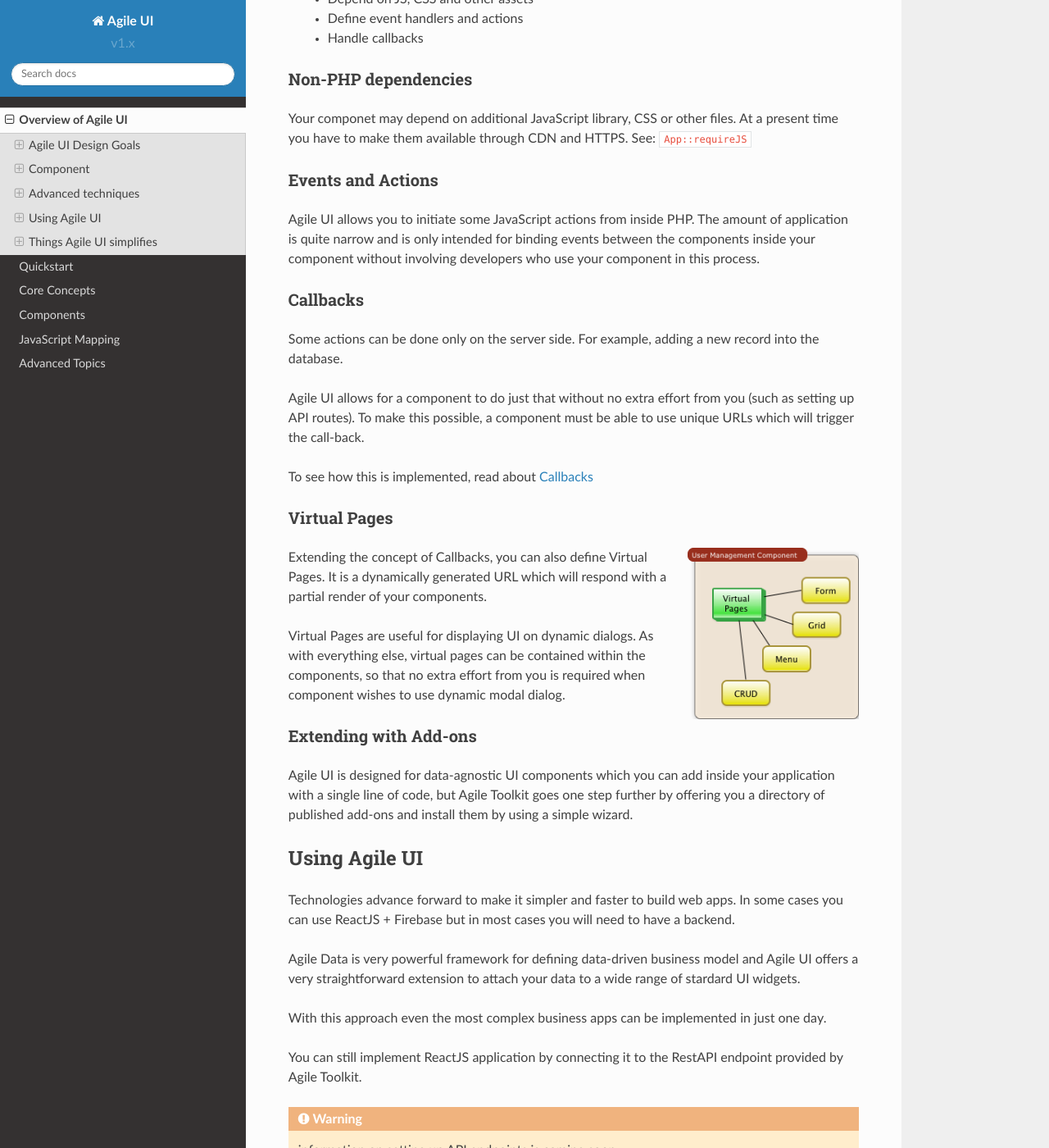
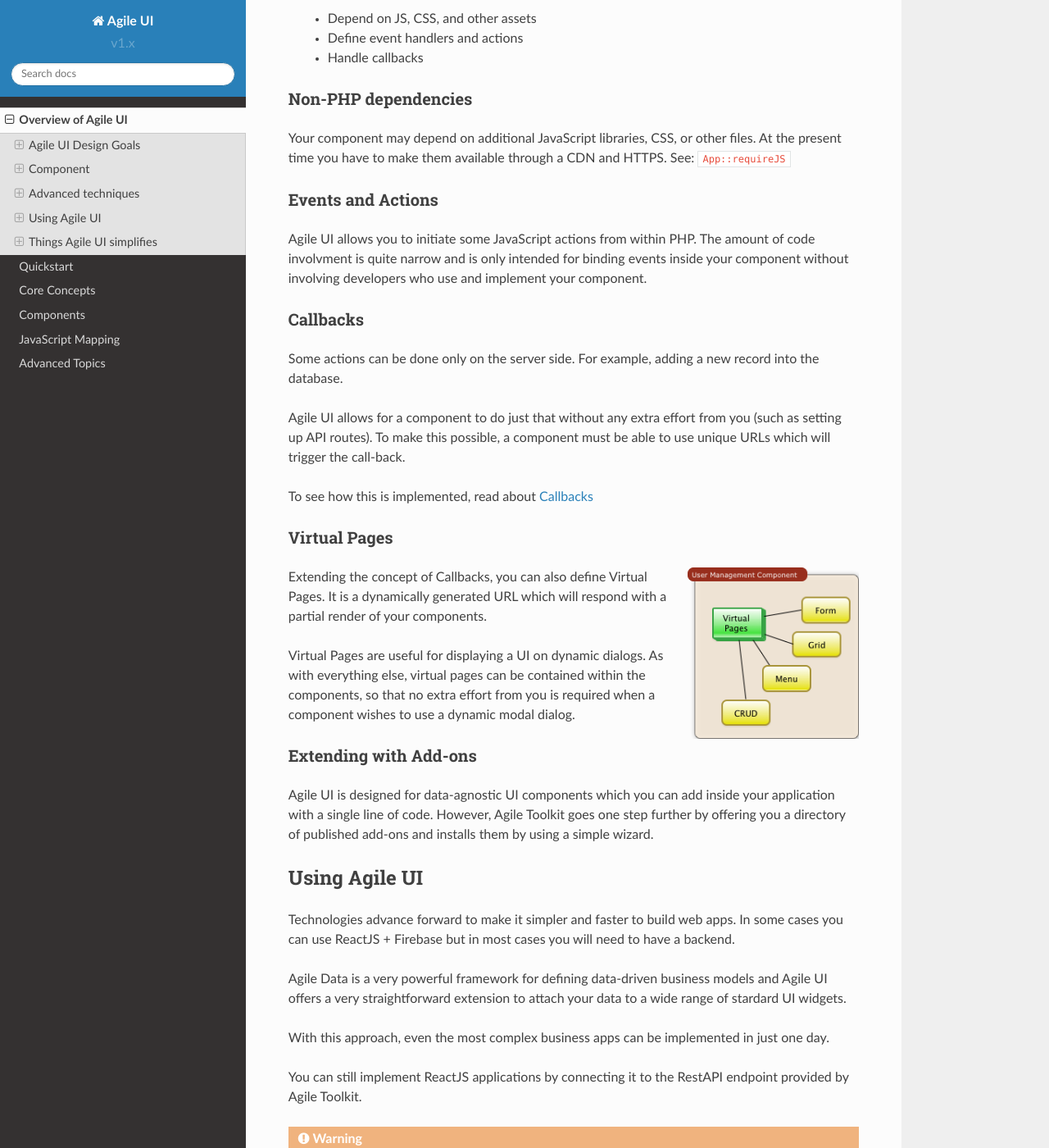
Before and after one commit to atk4/ui, a Sphinx documentation site: the page built from docs/overview.rst, in a window 1280 px wide and 1400 px high, scrolled down 6878 px. Shown: the whole window at 82% size. Built offline with Sphinx 7.4.7 and the Read the Docs theme 2.0.0, drawn with Linux system fonts in a browser that asks for light colours; pages that are not in the unit, such as notebooks, are missing from menus; cross-references to code outside the pages are shown as plain code; some of the changed text lies outside the part shown.

Commit message:
Grammar, syntax, copyright name, spell check  (#689)
* Grammar, spell check, tenses, and syntax

Using Oxford comma, correction to copyright name/syntax WordPress (capital P), etc. Minor changes for clarity.

*  Clarify

```diff
--- a/docs/overview.rst
+++ b/docs/overview.rst
@@ -6,39 +6,39 @@
 ====================
 
 Agile UI is a PHP component framework for building User Interfaces entirely in PHP.
-Although the components and Agile UI will typically use HTML, JavaScript, jQuery and
-CSS.The goal of Agile UI is to abstract them away behind easy-to-use component object.
+Although the components of Agile UI will typically use HTML, JavaScript, jQuery and
+CSS; the goal of Agile UI is to abstract them away behind easy-to-use component objects.
 
-As a framework it's closely coupled with Agile Data (http://agile-data.readthedocs.io),
-which abstricts away database interaction operations. The default UI template set
+As a framework it's closely coupled with Agile Data (http://agile-data.readthedocs.io)
+which abstracts away database interaction operations. The default UI template set
 uses Semantic UI (https://semantic-ui.com) for presentation.
 
 At a glance, Agile UI consists of the following:
 
 .. figure:: images/all-atk-classes.png
 
-Agile UI is designed and built for Agile Toolkit (http://agiletoolkit.org/) platform,
-with the goal to provide a user-friendly experience in creating data-heavy API / UI
-backend.
+Agile UI is designed and built for the Agile Toolkit (http://agiletoolkit.org/) platform,
+with the goal of providing a user-friendly experience when creating data-heavy API / UI
+backends.
 
 Agile UI Design Goals
 =====================
 
-Our goal is offer a free UI framework which you can use to develop, even the most complex
-business application UI, in just a few hours without diving deep into HTML/JS specifics.
+Our goal is offer a free UI framework which you can use to easily develop the most complex
+business application UI in just a few hours; without diving deep into HTML/JS specifics.
 
 1. Out of the box experience
 ----------------------------
 
 Sample scenario:
 
-    If during .COM boom you purchased 1000 good-looking .COM domains and are now selling
-    them, you need to track offers from buyers. You could use Excel, but what if your
-    staff need to access the data, or you need to implement business operations such
+    If during the .COM boom you purchased 1000 good-looking .COM domains and are now selling
+    them; you will need to track offers from buyers. You could use Excel, but what if your
+    staff needs to access the data, or you need to implement business operations such
     as accepting offers?
 
-Agile UI is ideal for such a scenario. By simply describing your data model, relations
-and operations, you get a fully working UI and API with minimal setup.
+Agile UI is ideal for such a scenario. By simply describing your data model, relations,
+and operations; you will get a fully working UI and API with minimal setup.
 
 2. Compact and easy to integrate
 --------------------------------
@@ -68,7 +68,7 @@
 Simple scenario:
 
     You want to use serverless architecture where a 3rd party company is looking
-    after your server, database and security, you simply provide your app.
+    after your server, database, and security; you simply provide your app.
 
 Agile UI is designed and optimized for quick deployment into modern serverless
 architecture providers such as: Heroku, Docker, or even AWS Lambdas.
@@ -126,13 +126,13 @@
 
 Through the course of this example, I am performing several core actions:
 
-  - `$app` is an object representing your Web Application, and abstracting
-    all the input, output, error-handling and other technical implementation
+  - `$app` is an object representing your Web Application and abstracting
+    all the input, output, error-handling, and other technical implementation
     details of a standard web application.
 
     In most applications you would want to extend this class yourself. When
     integrating Agile UI with MVC framework, you would be using a different
-    App class, that properly integrates framework capabilities.
+    App class that properly integrates framework capabilities.
 
     For a :ref:`component` the App class provides level of abstraction and
     utility.
@@ -140,10 +140,10 @@
     For full documentation see :ref:`app`.
 
   - `$db` this is a database persistence object. It may be a Database which is
-    either SQL or NoSQL but can also be RestAPI, a cache or a pseudo-persistence.
+    either SQL or NoSQL but can also be RestAPI, a cache, or a pseudo-persistence.
 
-    I have used Persistence_SQL class, which takes advantage of standard-compliant
-    database server to speed up aggregation, multi-table and multi-record operations.
+    I have used Persistence_SQL class, which takes advantage of a standard-compliant
+    database server to speed up aggregation, multi-table, and multi-record operations.
 
     For a :ref:`component` the Persistence class provides data storage abstraction
     through the use of a Model class.
@@ -166,17 +166,17 @@
 
     Although it's not obvious from the code, CRUD relies on multiple other components
     such as :php:class:`Grid`, :php:class:`Form`, :php:class:`Menu`, :php:class:`Paginator`,
-    :php:class:`Button`.
+    and :php:class:`Button`.
 
 
-To sum this up in more technical terms, Agile UI:
+To sum up Agile UI in more technical terms:
 
- - Is full of abstraction of Web technologies through components.
- - Has concise syntax to define UI layouts in PHP.
+ - Fully utilizes abstraction of Web technologies through components.
+ - Contains concise syntax to define UI layouts in PHP.
  - Has built-in security and safety.
  - Decouples from data storage/retrievel mechanism.
- - And is designed to be integrated into full-stack frameworks.
- - Abstains from duplicating field names, types or validation logic outside of Model
+ - Designed to be integrated into full-stack frameworks.
+ - Abstains from duplicating field names, types, or validation logic outside of Model
    class.
 
 
@@ -187,7 +187,7 @@
    minimum amount of code.
 
  - Building UI components which you are willing to use across multiple environments
-   (Laravel, Wordpress, Drupal, etc)
+   (Laravel, WordPress, Drupal, etc)
 
  - Creating MVP prototype for Web Apps.
 
@@ -282,45 +282,44 @@
 
 As you add more components, they will appear inside your layout.
 
-You'll also find that a layout class such as :php:class:`Layout\Admin` is initializing
+You'll also find that a layout class such as :php:class:`Layout\Admin` will initialise
 some components on its own - sidebar menu, top menu.
 
 .. image:: images/admin-layout.png
 
-If you are extending your Admin Layout, be sure to maintain same property names
-and then other components will make use of them, for example authentication controller
+If you are extending your Admin Layout, be sure to maintain the same property names
+to allow other components to make use of them. For example, an authentication controller
 will automatically populate a user-menu with the name of the user and log-out button.
 
 
 Advanced techniques
 ===================
-By design we make sure that adding component into a Render Tree (See :ref:`view`)
+By design we make sure that adding a component into a Render Tree (See :ref:`view`)
 is enough, so App provides a mechanism for components to:
 
- - Depend on JS, CSS and other assets
+ - Depend on JS, CSS, and other assets
  - Define event handlers and actions
  - Handle callbacks
 
 Non-PHP dependencies
 --------------------
-Your componet may depend on additional JavaScript library, CSS or other files.
-At a present time you have to make them available through CDN and HTTPS.
+Your component may depend on additional JavaScript libraries, CSS, or other files.
+At the present time you have to make them available through a CDN and HTTPS.
 See: :php:meth:`App::requireJS`
 
 
 Events and Actions
 ------------------
-Agile UI allows you to initiate some JavaScript actions from inside PHP. The
-amount of application is quite narrow and is only intended for binding events
-between the components inside your component without involving developers
-who use your component in this process.
+Agile UI allows you to initiate some JavaScript actions from within PHP. The amount
+of code involvment is quite narrow and is only intended for binding events inside
+your component without involving developers who use and implement your component.
 
 Callbacks
 ---------
 Some actions can be done only on the server side. For example, adding a new
 record into the database.
 
-Agile UI allows for a component to do just that without no extra effort from
+Agile UI allows for a component to do just that without any extra effort from
 you (such as setting up API routes). To make this possible, a component
 must be able to use unique URLs which will trigger the call-back.
 
@@ -336,16 +335,16 @@
 is a dynamically generated URL which will respond with a partial render of
 your components.
 
-Virtual Pages are useful for displaying UI on dynamic dialogs. As with
+Virtual Pages are useful for displaying a UI on dynamic dialogs. As with
 everything else, virtual pages can be contained within the components, so
-that no extra effort from you is required when component wishes to use
-dynamic modal dialog.
+that no extra effort from you is required when a component wishes to use
+a dynamic modal dialog.
 
 Extending with Add-ons
 ----------------------
 Agile UI is designed for data-agnostic UI components which you can add inside
-your application with a single line of code, but Agile Toolkit goes one step
-further by offering you a directory of published add-ons and install them
+your application with a single line of code. However, Agile Toolkit goes one step
+further by offering you a directory of published add-ons and installs them
 by using a simple wizard.
 
 
@@ -355,14 +354,14 @@
 apps. In some cases you can use ReactJS + Firebase but in most cases
 you will need to have a backend.
 
-Agile Data is very powerful framework for defining data-driven business
-model and Agile UI offers a very straightforward extension to attach your
+Agile Data is a very powerful framework for defining data-driven business
+models and Agile UI offers a very straightforward extension to attach your
 data to a wide range of stardard UI widgets.
 
-With this approach even the most complex business apps can be implemented
+With this approach, even the most complex business apps can be implemented
 in just one day.
 
-You can still implement ReactJS application by connecting it to the RestAPI
+You can still implement ReactJS applications by connecting it to the RestAPI
 endpoint provided by Agile Toolkit.
 
 .. warning:: information on setting up API endpoints is coming soon.
```
Also changed, not shown: other parts of docs/overview.rst (+23 -23 lines).
